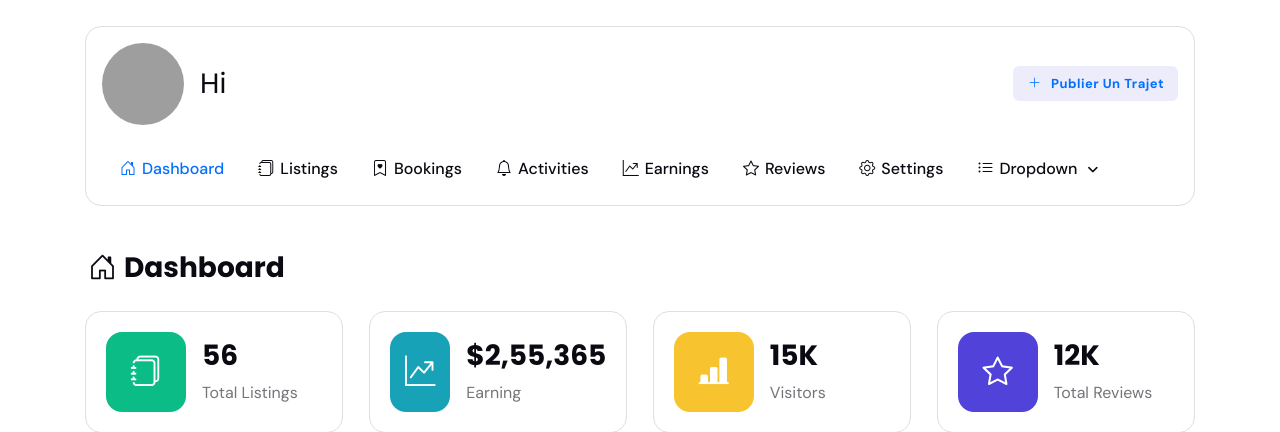
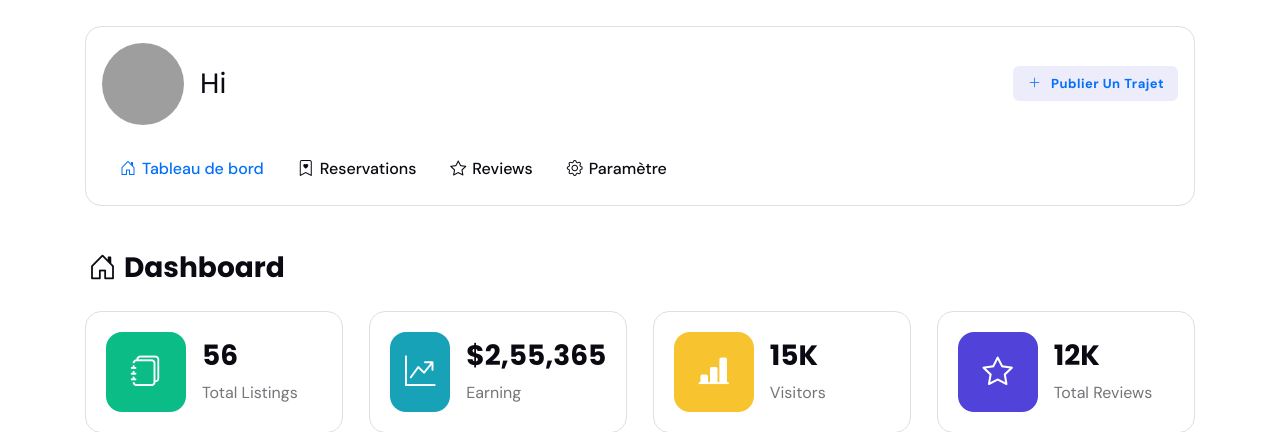
Before and after one commit to Webixcm1/matuacm, a Laravel app: page /home in a window 1280 px wide. Shown: the part 100-532 px from the top of the page. Run offline with Laravel 12, Linux system fonts and the light colour scheme; the visitor is signed in with stand-in values (Sample User, id 1); parts of the project's set-up code (start-up, migrations or seed data) failed here and were passed over; grey boxes are pictures that could not be loaded.

```diff
--- a/app/Models/User.php
+++ b/app/Models/User.php
@@ -6,6 +6,7 @@ namespace App\Models;
 
 use Illuminate\Database\Eloquent\Concerns\HasUuids;
 use Illuminate\Database\Eloquent\Factories\HasFactory;
+use Illuminate\Database\Eloquent\Relations\HasOne;
 use Illuminate\Foundation\Auth\User as Authenticatable;
 use Illuminate\Notifications\Notifiable;
 
@@ -27,6 +28,7 @@ class User extends Authenticatable
         'is_blocked',
         'type',
         'avatar',
+        'status',
     ];
 
     /**
@@ -51,4 +53,9 @@ class User extends Authenticatable
             'password' => 'hashed',
         ];
     }
+
+    public function conducteur(): HasOne
+    {
+        return $this->hasOne(Conducteur::class);
+    }
 }
--- a/resources/views/layouts/app.blade.php
+++ b/resources/views/layouts/app.blade.php
@@ -43,38 +43,17 @@
                         <div class="navbar navbar-expand-xl">
                             <ul class="navbar-nav navbar-offcanvas-menu">
 
-                                <li class="nav-item"> <a class="nav-link active" href="agent-dashboard.html"><i
-                                            class="bi bi-house-door fa-fw me-1"></i>Dashboard</a> </li>
+                                <li class="nav-item"> <a class="nav-link active" href="#"><i
+                                            class="bi bi-house-door fa-fw me-1"></i>Tableau de bord</a> </li>
 
-                                <li class="nav-item"> <a class="nav-link" href="agent-listings.html"><i
-                                            class="bi bi-journals fa-fw me-1"></i>Listings</a> </li>
-
-                                <li class="nav-item"> <a class="nav-link" href="agent-bookings.html"><i
-                                            class="bi bi-bookmark-heart fa-fw me-1"></i>Bookings</a> </li>
-
-                                <li class="nav-item"> <a class="nav-link" href="agent-activities.html"><i
-                                            class="bi bi-bell fa-fw me-1"></i>Activities</a> </li>
-
-                                <li class="nav-item"> <a class="nav-link" href="agent-earnings.html"><i
-                                            class="bi bi-graph-up-arrow fa-fw me-1"></i>Earnings</a> </li>
+                                <li class="nav-item"> <a class="nav-link" href="#"><i
+                                            class="bi bi-bookmark-heart fa-fw me-1"></i>Reservations</a> </li>
 
                                 <li class="nav-item"> <a class="nav-link" href="agent-reviews.html"><i
                                             class="bi bi-star fa-fw me-1"></i>Reviews</a></li>
 
                                 <li> <a class="nav-link" href="agent-settings.html"><i
-                                            class="bi bi-gear fa-fw me-1"></i>Settings</a></li>
-
-                                <li class="nav-item dropdown">
-                                    <a class="nav-link dropdown-toggle" href="#" id="dropdoanMenu"
-                                        data-bs-toggle="dropdown" aria-haspopup="true" aria-expanded="false">
-                                        <i class="bi bi-list-ul fa-fw me-1"></i>Dropdown
-                                    </a>
-                                    <ul class="dropdown-menu" aria-labelledby="dropdoanMenu">
-                                        <!-- Dropdown menu -->
-                                        <li> <a class="dropdown-item" href="#">Item 1</a></li>
-                                        <li> <a class="dropdown-item" href="#">Item 2</a></li>
-                                    </ul>
-                                </li>
+                                            class="bi bi-gear fa-fw me-1"></i>Paramètre</a></li>
                             </ul>
                         </div>
                     </div>
--- a/routes/web.php
+++ b/routes/web.php
@@ -29,10 +29,9 @@ Route::controller(LoginController::class)->group(function () {
     Route::get('login', 'index')->name('login');
     Route::post('login', 'login')->name('login.store');
 });
+Route::post('logout', [LoginController::class, 'logout'])->name('logout')->middleware('auth');
 
 Route::middleware('auth')->group(function (){
-    Route::post('logout', [LoginController::class, 'logout'])->name('logout');
-
     //DRIVE ROUTE
     Route::get('home', [AccueilController::class, 'index'])->name('home');
 });
```
Also changed, not shown: app/Models/Conducteur.php (+8 -0 lines), database/migrations/2024_06_07_124059_add_status_to_users_table.php (added).
